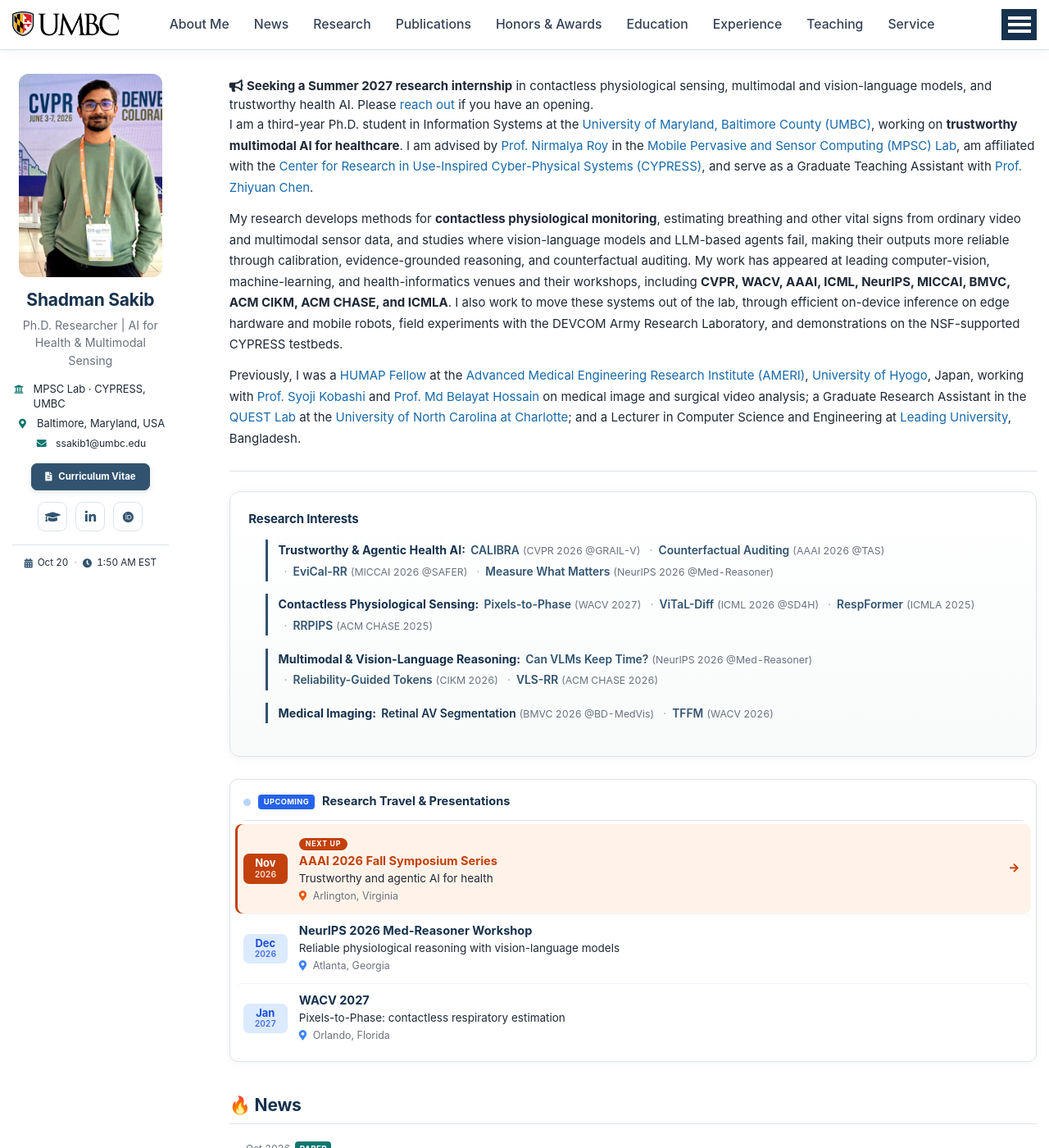
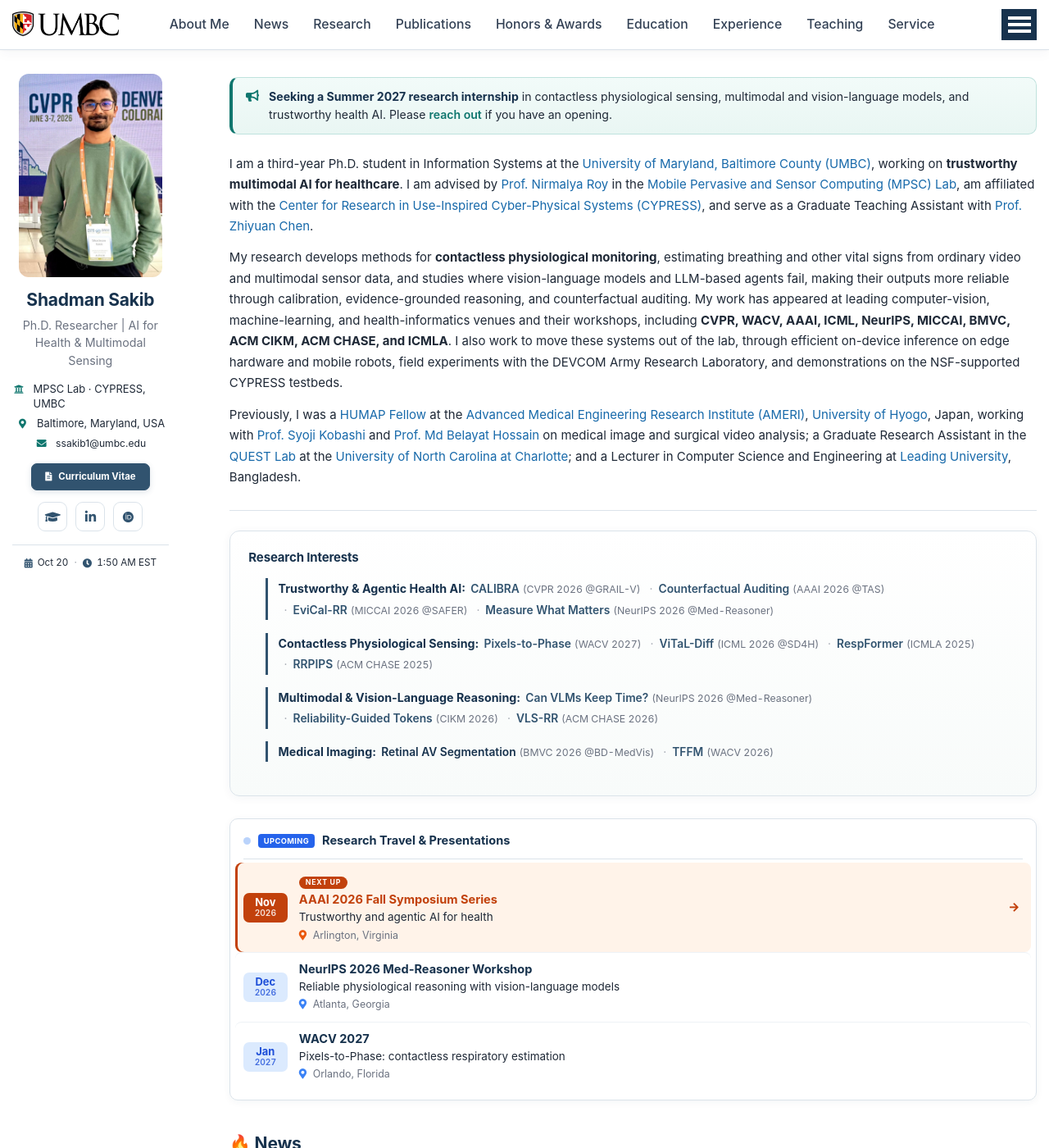
Before and after one commit to sakibshadman/sakibshadman.github.io, a Jekyll site: the page built from _pages/about.md, in a window 1280 px wide and 1400 px high. Shown: the whole window at 82% size. Built offline with Jekyll 4.4.1, drawn with Linux system fonts in a browser that asks for light colours; some web fonts are replaced.

Commit message:
Add files via upload

```diff
--- a/assets/css/main.scss
+++ b/assets/css/main.scss
@@ -2440,3 +2440,43 @@ a, button, summary, .masthead__menu-item a {
 @media (max-width: 600px) {
   .hl-tab { padding: 5px 12px; font-size: 0.82rem; }
 }
+
+
+/* ==========================================================================
+   AVAILABILITY BANNER (internship / opportunities)
+   ========================================================================== */
+
+.avail {
+  display: flex;
+  align-items: flex-start;
+  gap: 12px;
+  margin: 0 0 1.6em;
+  padding: 0.85em 1.15em;
+  background: linear-gradient(180deg, #f2fbf9 0%, #e9f6f3 100%);
+  border: 1px solid #bfe2dd;
+  border-left: 4px solid $teal;
+  border-radius: 10px;
+  color: $text-color;
+  font-size: 0.94rem;
+  line-height: 1.55;
+}
+
+.avail__icon {
+  margin-top: 3px;
+  color: $teal;
+  font-size: 0.95rem;
+  flex: 0 0 auto;
+}
+
+.avail__text strong { color: $navy; }
+
+.avail__text a {
+  color: $teal;
+  font-weight: 600;
+  text-decoration: none;
+}
+.avail__text a:hover { color: $teal-dark; text-decoration: underline; }
+
+@media (max-width: 600px) {
+  .avail { font-size: 0.9rem; padding: 0.8em 1em; }
+}
```
